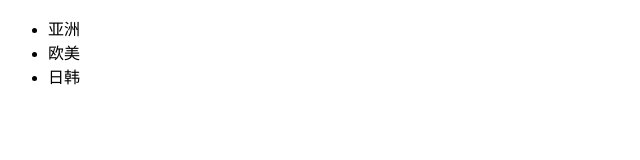
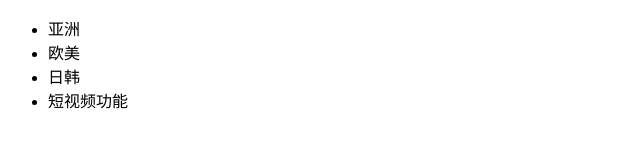
Before and after one commit to mjl-study/dbhot, a plain HTML site: page index.html in a window 1280 px wide. Shown: the whole page, without its empty margins (0-640 px from the left). Drawn offline with Linux system fonts and the light colour scheme.

Commit message:
短视频功能上线 C2

```diff
--- a/index.html
+++ b/index.html
@@ -10,6 +10,7 @@
         <li>亚洲</li>
         <li>欧美</li>
         <li>日韩</li>
+        <li>短视频功能</li>
     </ul>
 </body>
 </html>
```
